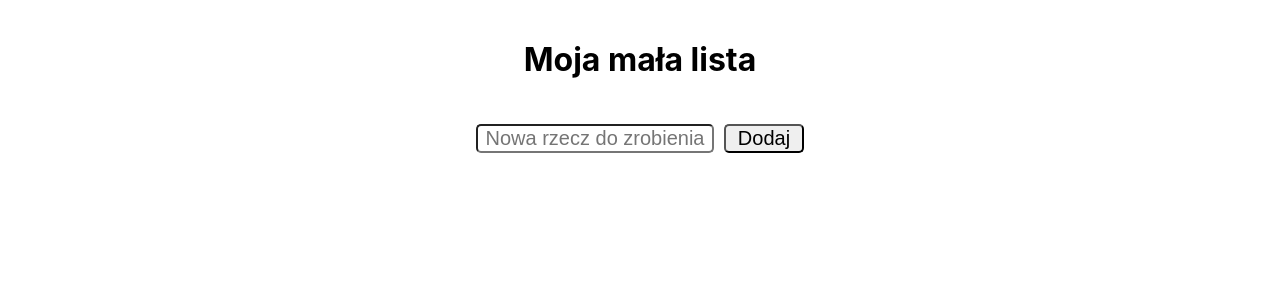
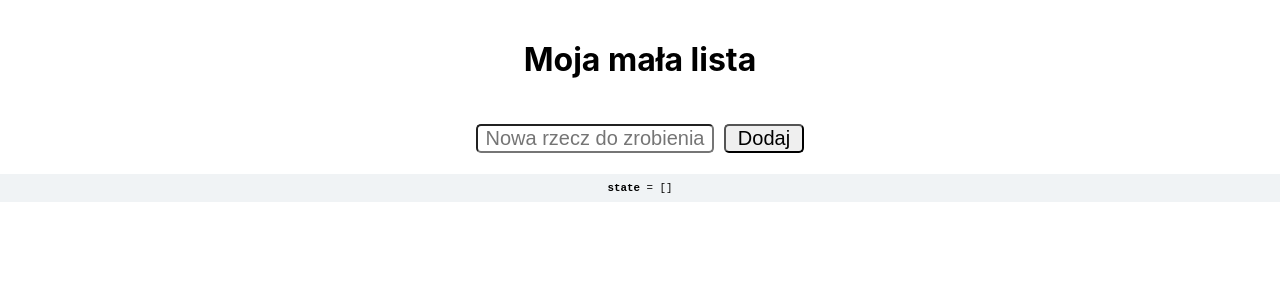
Before and after one commit to truepiotrek/padawan-app, a React (Create React App) app: page / in a window 1280 px wide. Shown: the top 300 px of the page. Built offline with nearby package versions, Linux system fonts and the light colour scheme.

Commit message:
add Dump and checkbox components

```diff
--- a/src/App.js
+++ b/src/App.js
@@ -2,6 +2,7 @@ import React, {useState} from 'react';
 import './App.css';
 import List from "./components/list";
 import AddItem from "./components/add-item";
+import Dump from "./components/dump";
 
 function App() {
     let nowaZmienna = JSON.parse(localStorage.getItem('lista'));
@@ -45,6 +46,7 @@ function App() {
             </div>
             <List data={state} removeItem={removeListItem}/>
             <AddItem onAdd={addNewListItem} />
+            <Dump value={state} label={"state"}/>
         </div>
     );
 }
--- /dev/null
+++ b/src/components/dump.jsx
@@ -0,0 +1,29 @@
+import React from 'react'
+
+export default function Dump(props) {
+
+	if (process.env.DEBUG === 'false') {
+		return null;
+	}
+
+	let label = null;
+	if (props.label) {
+		label = (<span><strong>{props.label || ''}</strong> = </span>);
+	}
+
+	return (
+		<div style={{margin: '1rem 0'}}>
+			<h3 style={{fontFamily: 'monospace'}}/>
+			<small>
+				<pre style={{
+					background: '#f0f3f5',
+					padding: '.5rem',
+				}}
+				>
+					{label}
+					{JSON.stringify(props.value, null, 2)}
+	            </pre>
+			</small>
+		</div>
+	);
+}
```
Also changed, not shown: src/components/checkbox.jsx (added, +27 -0 lines).
